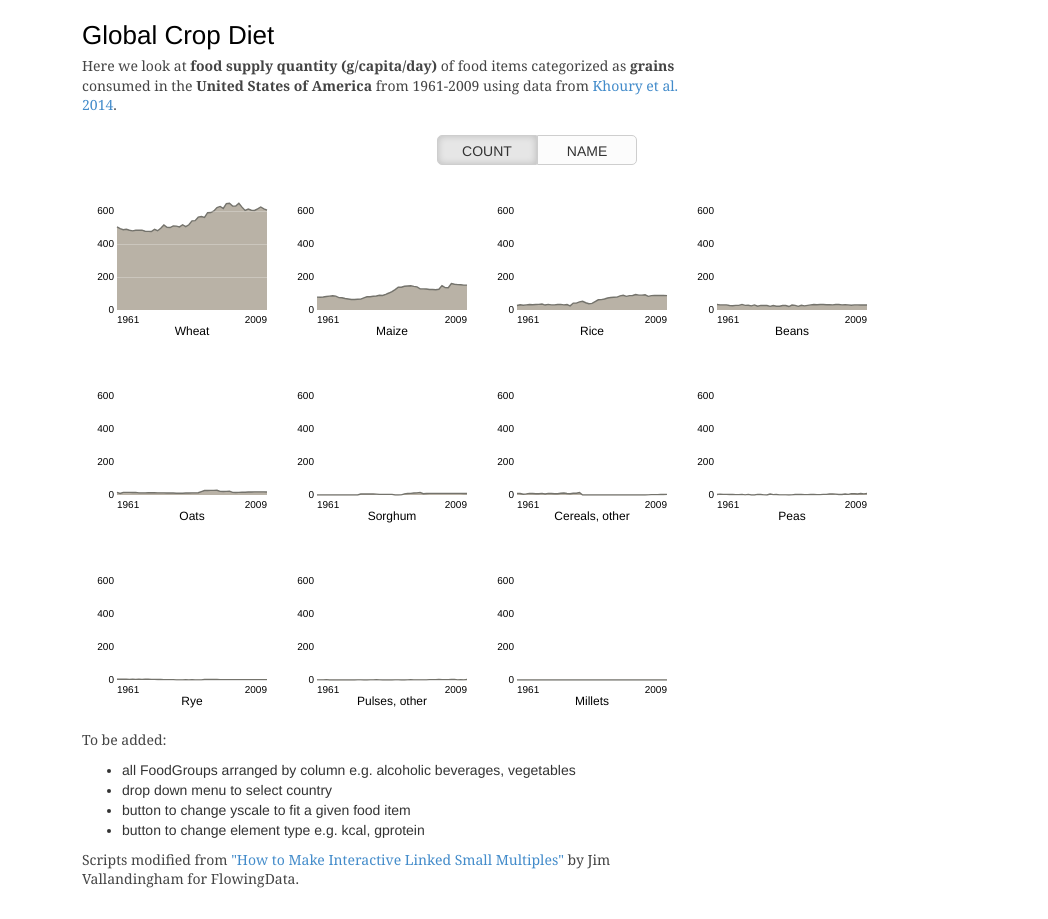
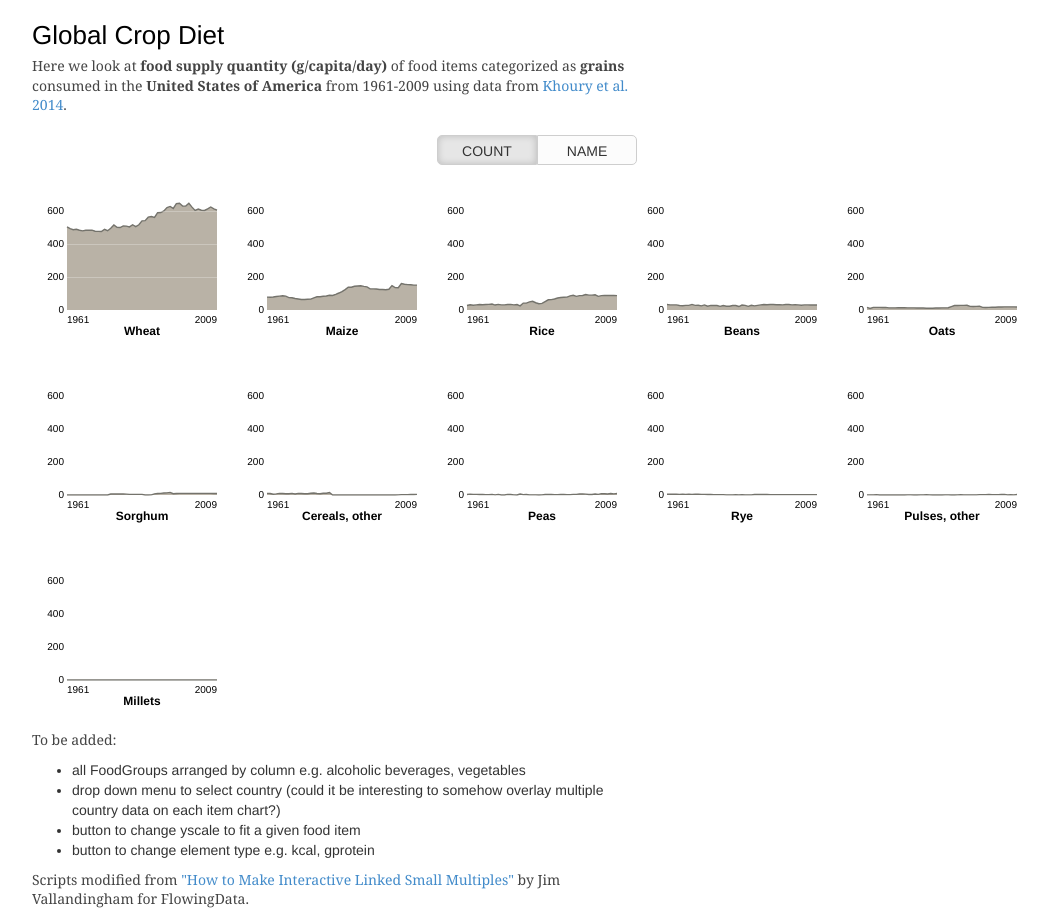
Before and after one commit to stevensotelo/skammlade.github.io, a Jekyll site: the page projects/201410-linked-small-multiples/linked_small_multiples/index.html, which Jekyll copies as it is, in a window 1280 px wide. Shown: the whole page, without its empty margins (98-1146 px from the left). Built offline with Jekyll 4.4.1, drawn with Linux system fonts in a browser that asks for light colours.

Commit message:
title bold

```diff
--- a/projects/201410-linked-small-multiples/linked_small_multiples/css/style.css
+++ b/projects/201410-linked-small-multiples/linked_small_multiples/css/style.css
@@ -1,6 +1,6 @@
 
 .container {
-  width: 950px;
+  width: 1050px;
 }
 
 h1 {
@@ -51,6 +51,7 @@ svg {
 
 .title {
   font-size: 12px;
+  font-weight: bold;
 }
 
 .axis line, .grid line {
--- a/projects/201410-linked-small-multiples/linked_small_multiples/index.html
+++ b/projects/201410-linked-small-multiples/linked_small_multiples/index.html
@@ -8,8 +8,8 @@
   <meta http-equiv="X-UA-Compatible" content="IE=edge,chrome=1">
 
   <title>Global Crop Diet (small multiples vis)</title>
-  <meta name="description" content="Spliting up new Ask Metafilter posts by category to see trends.">
-  <meta name="author" content="Jim Vallandingham">
+  <meta name="description" content="Splitting up gfood/capita/day by crop to see trends.">
+  <meta name="author" content="Sara Kammlade">
 
   <meta name="viewport" content="width=device-width, initial-scale=1.0">
 
@@ -73,7 +73,7 @@
       <p>To be added:
 		<ul>
 			<li> all FoodGroups arranged by column e.g. alcoholic beverages, vegetables</li>
-			<li> drop down menu to select country</li>
+			<li> drop down menu to select country (could it be interesting to somehow overlay multiple country data on each item chart?)</li>
 			<li> button to change yscale to fit a given food item</li>
 			<li> button to change element type e.g. kcal, gprotein</li>
 		</ul>
```
